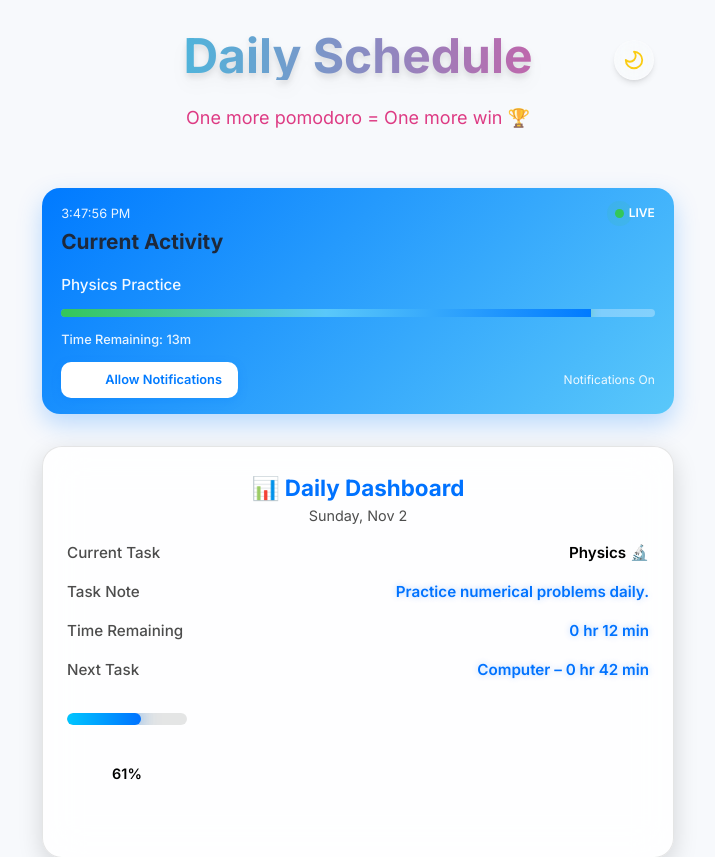
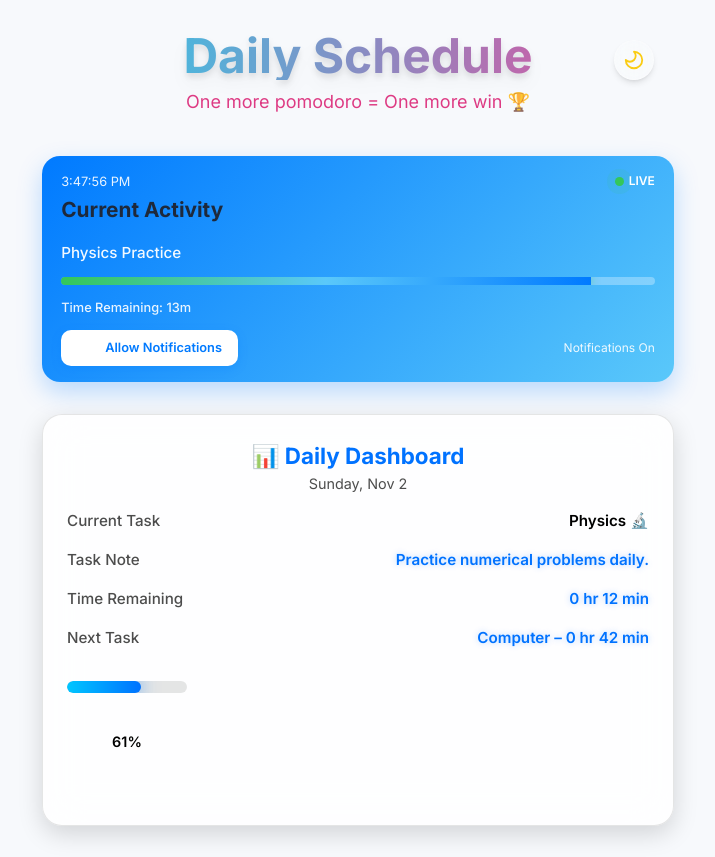
Before and after one commit to tech242242/dailytask, a React (Vite) app: page / in a window 1280 px wide. Shown: the top 857 px of the page, without its empty margins (282-997 px from the left). Built offline with nearby package versions, Linux system fonts and the light colour scheme.

Commit message:
Update Header.jsx

```diff
--- a/src/components/Header.jsx
+++ b/src/components/Header.jsx
@@ -7,7 +7,6 @@ export default function Header() {
     return localStorage.getItem("theme") || "light";
   });
 
-  // Apply theme style to body
   useEffect(() => {
     const root = document.body;
     if (theme === "dark") {
@@ -25,18 +24,14 @@ export default function Header() {
   };
 
   return (
-    <header className="relative text-center mb-14 transition-all duration-500">
-      {/* Main Title */}
-      <h1 className="text-5xl font-bold mb-6 bg-gradient-to-r from-cyan-400 to-pink-500 bg-clip-text text-transparent drop-shadow-lg">
+    <header className="relative text-center mb-10 transition-all duration-500">
+      <h1 className="text-5xl font-bold mb-2 bg-gradient-to-r from-cyan-400 to-pink-500 bg-clip-text text-transparent drop-shadow-lg">
         Daily Schedule
       </h1>
 
-      {/* Motivational Line (Better spacing) */}
-      <div className="mt-4">
-        <MotivationQuote />
-      </div>
+      {/* ✅ New Motivation Line */}
+      <MotivationQuote />
 
-      {/* Theme Toggle Button */}
       <button
         onClick={toggleTheme}
         className="absolute right-5 top-2 p-2 rounded-full border border-white/20 backdrop-blur-md transition-all hover:scale-105 shadow-md"
```
